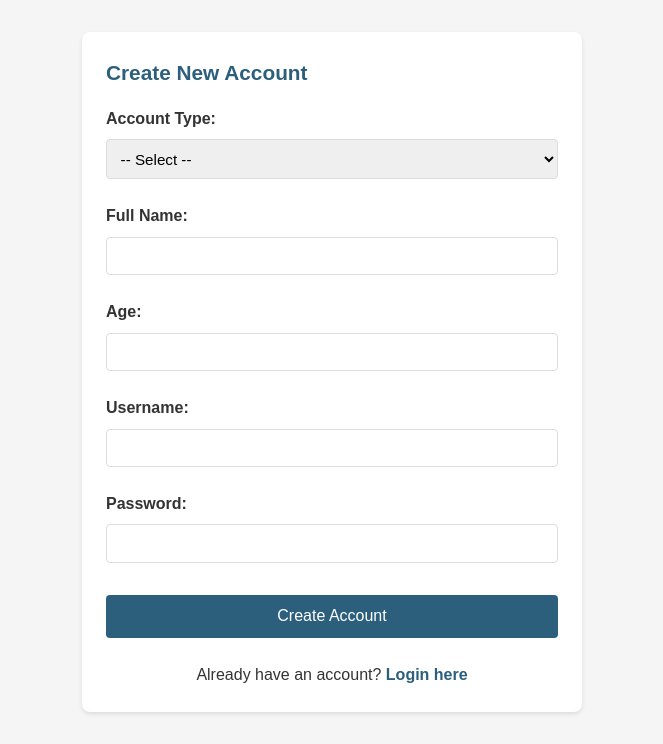
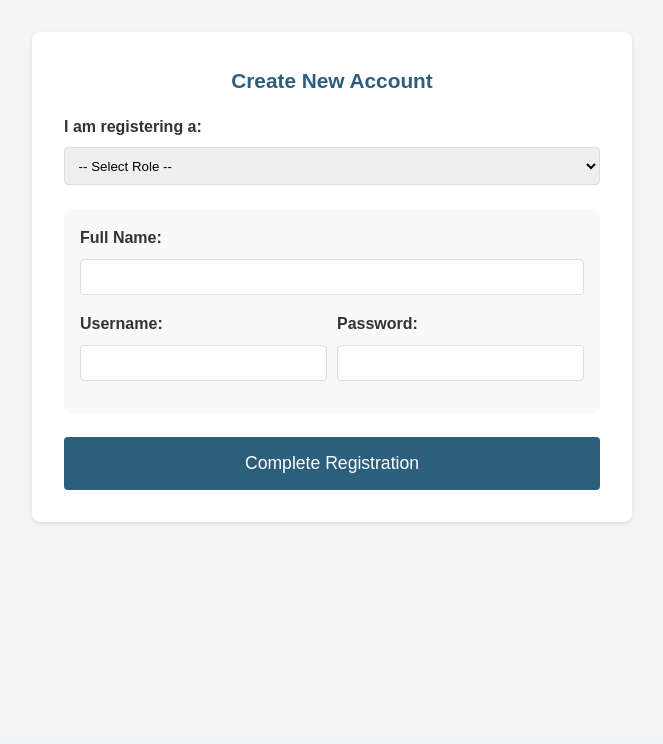
Before and after one commit to SamNThat/BUS-App, a Flask app: page /register in a window 1280 px wide. Shown: the part 70-814 px from the top of the page, without its empty margins (308-971 px from the left). After the commit the page ends 594 px from the top, so only its background shows below. Run offline with Flask 3, Linux system fonts and the light colour scheme.

Commit message:
Add files via upload

```diff
--- a/templates/register.html
+++ b/templates/register.html
@@ -3,50 +3,116 @@
 {% block title %}Register - MediTrack{% endblock %}
 
 {% block content %}
-<div class="card" style="max-width: 500px; margin: 2rem auto;">
-    <h2>Create New Account</h2>
+<div class="card" style="max-width: 600px; margin: 2rem auto; padding: 2rem;">
+    <h2 style="text-align: center; color: #2c5f7c;">Create New Account</h2>
 
     {% if error %}
-    <div class="alert" style="background-color: #f8d7da; border-color: #f5c6cb; color: #721c24;">
+    <div class="alert" style="background-color: #f8d7da; border: 1px solid #f5c6cb; color: #721c24; padding: 10px; border-radius: 4px; margin-bottom: 1.5rem;">
         {{ error }}
     </div>
     {% endif %}
 
     <form method="POST">
         <div style="margin-bottom: 1.5rem;">
-            <label for="account_type" style="display: block; margin-bottom: 0.5rem; font-weight: 600;">Account Type:</label>
-            <select id="account_type" name="account_type" required style="width: 100%; padding: 0.6rem; border: 1px solid #ddd; border-radius: 4px; font-size: 0.95rem;">
-                <option value="">-- Select --</option>
+            <label for="account_type" style="display: block; margin-bottom: 0.5rem; font-weight: 600;">I am registering a:</label>
+            <select id="account_type" name="account_type" required onchange="toggleFields()" style="width: 100%; padding: 0.6rem; border: 1px solid #ddd; border-radius: 4px;">
+                <option value="" disabled selected>-- Select Role --</option>
                 <option value="patient">Patient</option>
-                <option value="carer">Carer</option>
+                <option value="family">Family Member</option>
             </select>
         </div>
 
-        <div style="margin-bottom: 1.5rem;">
-            <label for="full_name" style="display: block; margin-bottom: 0.5rem; font-weight: 600;">Full Name:</label>
-            <input type="text" id="full_name" name="full_name" required style="width: 100%; padding: 0.6rem; border: 1px solid #ddd; border-radius: 4px; font-size: 0.95rem;">
+        <div style="background: #f9f9f9; padding: 1rem; border-radius: 8px; margin-bottom: 1.5rem;">
+            <div style="margin-bottom: 1rem;">
+                <label style="display: block; margin-bottom: 0.5rem; font-weight: 600;">Full Name:</label>
+                <input type="text" name="full_name" required style="width: 100%; padding: 0.6rem; border: 1px solid #ddd; border-radius: 4px;">
+            </div>
+
+            <div style="display: flex; gap: 10px; margin-bottom: 1rem;">
+                <div style="flex: 1;">
+                    <label style="display: block; margin-bottom: 0.5rem; font-weight: 600;">Username:</label>
+                    <input type="text" name="username" required style="width: 100%; padding: 0.6rem; border: 1px solid #ddd; border-radius: 4px;">
+                </div>
+                <div style="flex: 1;">
+                    <label style="display: block; margin-bottom: 0.5rem; font-weight: 600;">Password:</label>
+                    <input type="password" name="password" required style="width: 100%; padding: 0.6rem; border: 1px solid #ddd; border-radius: 4px;">
+                </div>
+            </div>
         </div>
 
-        <div style="margin-bottom: 1.5rem;">
-            <label for="age" style="display: block; margin-bottom: 0.5rem; font-weight: 600;">Age:</label>
-            <input type="number" id="age" name="age" required style="width: 100%; padding: 0.6rem; border: 1px solid #ddd; border-radius: 4px; font-size: 0.95rem;">
+        <div id="patient_fields" style="display: none; border: 1px solid #cce5ff; background: #eef9ff; padding: 1.5rem; border-radius: 8px; margin-bottom: 1.5rem;">
+            <h4 style="margin-top: 0; color: #004085;">Patient & Medication Setup</h4>
+
+            <div style="margin-bottom: 1rem;">
+                <label style="display: block; margin-bottom: 0.5rem; font-weight: 600;">Age:</label>
+                <input type="number" name="age" style="width: 100%; padding: 0.6rem; border: 1px solid #ddd; border-radius: 4px;">
+            </div>
+
+            <div style="display: flex; gap: 10px; margin-bottom: 1rem;">
+                <div style="flex: 2;">
+                    <label style="display: block; margin-bottom: 0.5rem; font-weight: 600;">Medication Name:</label>
+                    <input type="text" name="med_name" placeholder="e.g. Aricept" style="width: 100%; padding: 0.6rem; border: 1px solid #ddd; border-radius: 4px;">
+                </div>
+                <div style="flex: 1;">
+                    <label style="display: block; margin-bottom: 0.5rem; font-weight: 600;">Dose (mg):</label>
+                    <input type="number" name="dose_mg" style="width: 100%; padding: 0.6rem; border: 1px solid #ddd; border-radius: 4px;">
+                </div>
+            </div>
+
+            <div style="display: flex; gap: 10px; margin-bottom: 1rem;">
+                <div style="flex: 1;">
+                    <label style="display: block; margin-bottom: 0.5rem; font-weight: 600;">Stock Count:</label>
+                    <input type="number" name="stock_count" value="30" style="width: 100%; padding: 0.6rem; border: 1px solid #ddd; border-radius: 4px;">
+                </div>
+                <div style="flex: 1;">
+                    <label style="display: block; margin-bottom: 0.5rem; font-weight: 600;">Doses per Day:</label>
+                    <input type="number" name="doses_per_day" value="1" style="width: 100%; padding: 0.6rem; border: 1px solid #ddd; border-radius: 4px;">
+                </div>
+            </div>
+
+            <div style="display: flex; gap: 10px;">
+                <div style="flex: 1;">
+                    <label style="display: block; margin-bottom: 0.5rem; font-weight: 600;">Start Hour (0-23):</label>
+                    <input type="number" name="first_dose_hour" value="8" style="width: 100%; padding: 0.6rem; border: 1px solid #ddd; border-radius: 4px;">
+                </div>
+                <div style="flex: 1;">
+                    <label style="display: block; margin-bottom: 0.5rem; font-weight: 600;">Hours Between:</label>
+                    <input type="number" name="hours_between" value="4" style="width: 100%; padding: 0.6rem; border: 1px solid #ddd; border-radius: 4px;">
+                </div>
+            </div>
+            <input type="hidden" name="window_hours" value="2">
         </div>
 
-        <div style="margin-bottom: 1.5rem;">
-            <label for="username" style="display: block; margin-bottom: 0.5rem; font-weight: 600;">Username:</label>
-            <input type="text" id="username" name="username" required style="width: 100%; padding: 0.6rem; border: 1px solid #ddd; border-radius: 4px; font-size: 0.95rem;">
+        <div id="family_fields" style="display: none; border: 1px solid #d4edda; background: #f1f8f3; padding: 1.5rem; border-radius: 8px; margin-bottom: 1.5rem;">
+            <h4 style="margin-top: 0; color: #155724;">Link to Patient</h4>
+            <label style="display: block; margin-bottom: 0.5rem; font-weight: 600;">Which patient are you monitoring?</label>
+            <select name="linked_patient" style="width: 100%; padding: 0.6rem; border: 1px solid #ddd; border-radius: 4px;">
+                {% for p in patients %}
+                <option value="{{ p.name }}">{{ p.name }}</option>
+                {% endfor %}
+            </select>
         </div>
 
-        <div style="margin-bottom: 2rem;">
-            <label for="password" style="display: block; margin-bottom: 0.5rem; font-weight: 600;">Password:</label>
-            <input type="password" id="password" name="password" required style="width: 100%; padding: 0.6rem; border: 1px solid #ddd; border-radius: 4px; font-size: 0.95rem;">
-        </div>
+        <button type="submit" class="button" style="width: 100%; padding: 1rem; background-color: #2c5f7c; color: white; border: none; border-radius: 4px; font-size: 1.1rem; cursor: pointer;">
+            Complete Registration
+        </button>
+    </form>
+</div>
 
-        <button type="submit" class="button" style="width: 100%; padding: 0.8rem; font-size: 1rem;">Create Account</button>
-    </form>
+<script>
+function toggleFields() {
+    const type = document.getElementById('account_type').value;
+    const patientFields = document.getElementById('patient_fields');
+    const familyFields = document.getElementById('family_fields');
 
-    <div style="margin-top: 1.5rem; text-align: center;">
-        <p>Already have an account? <a href="/login" style="color: #2c5f7c; text-decoration: none; font-weight: 600;">Login here</a></p>
-    </div>
-</div>
+    if (type === 'patient') {
+        patientFields.style.display = 'block';
+        familyFields.style.display = 'none';
+        // Make patient-only inputs required if needed
+    } else if (type === 'family') {
+        patientFields.style.display = 'none';
+        familyFields.style.display = 'block';
+    }
+}
+</script>
 {% endblock %}
```
